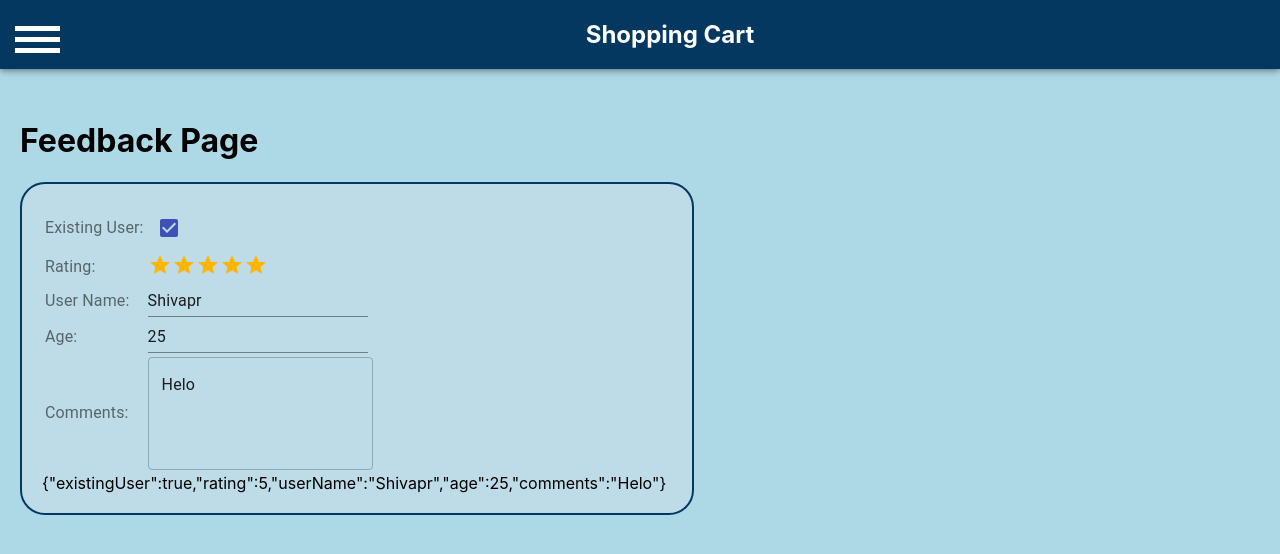
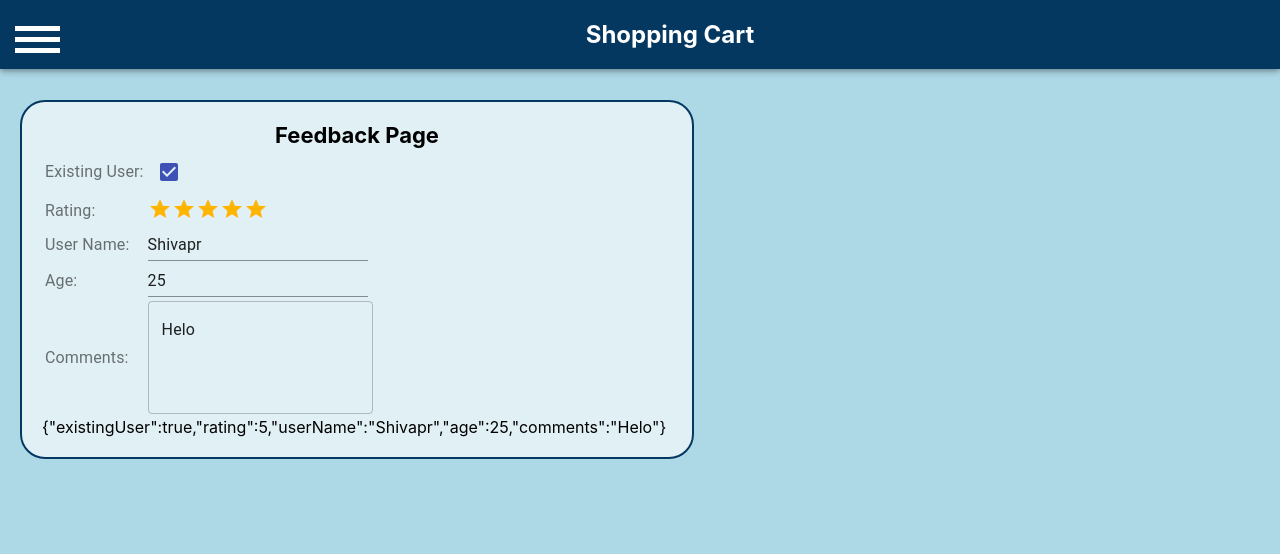
Before and after one commit to Shivapr1974/ReactShoppingcart, a React (Create React App) app: page /feedback in a window 1280 px wide. Shown: the top 554 px of the page. Built offline with nearby package versions, Linux system fonts and the light colour scheme.

Commit message:
CSS Changes

```diff
--- a/src/App.css
+++ b/src/App.css
@@ -71,10 +71,17 @@ body{
   vertical-align: bottom;
 }
 .form-border {
-  background-color: rgba(241, 233, 233, 0.23);;
+  background-color: #ffffffa1;
   border-radius: 25px;
   border: 2px solid #053861;
   padding: 20px;
   border-radius: 25px;
   width: 50%;
 }
+
+.subtitle{
+  width: 100%;
+  text-align: center;
+  font-size: 22px;
+  font-weight: bold;
+}
--- a/src/components/Feedback.js
+++ b/src/components/Feedback.js
@@ -4,8 +4,8 @@ import Forms from './Form'
 export default function Feedback() {
     return (
         <>
-            <h1>Feedback Page</h1>
             <div className="form-border">
+                <div className="subtitle">Feedback Page</div>
                 <Forms></Forms>
             </div>
         </>
```
